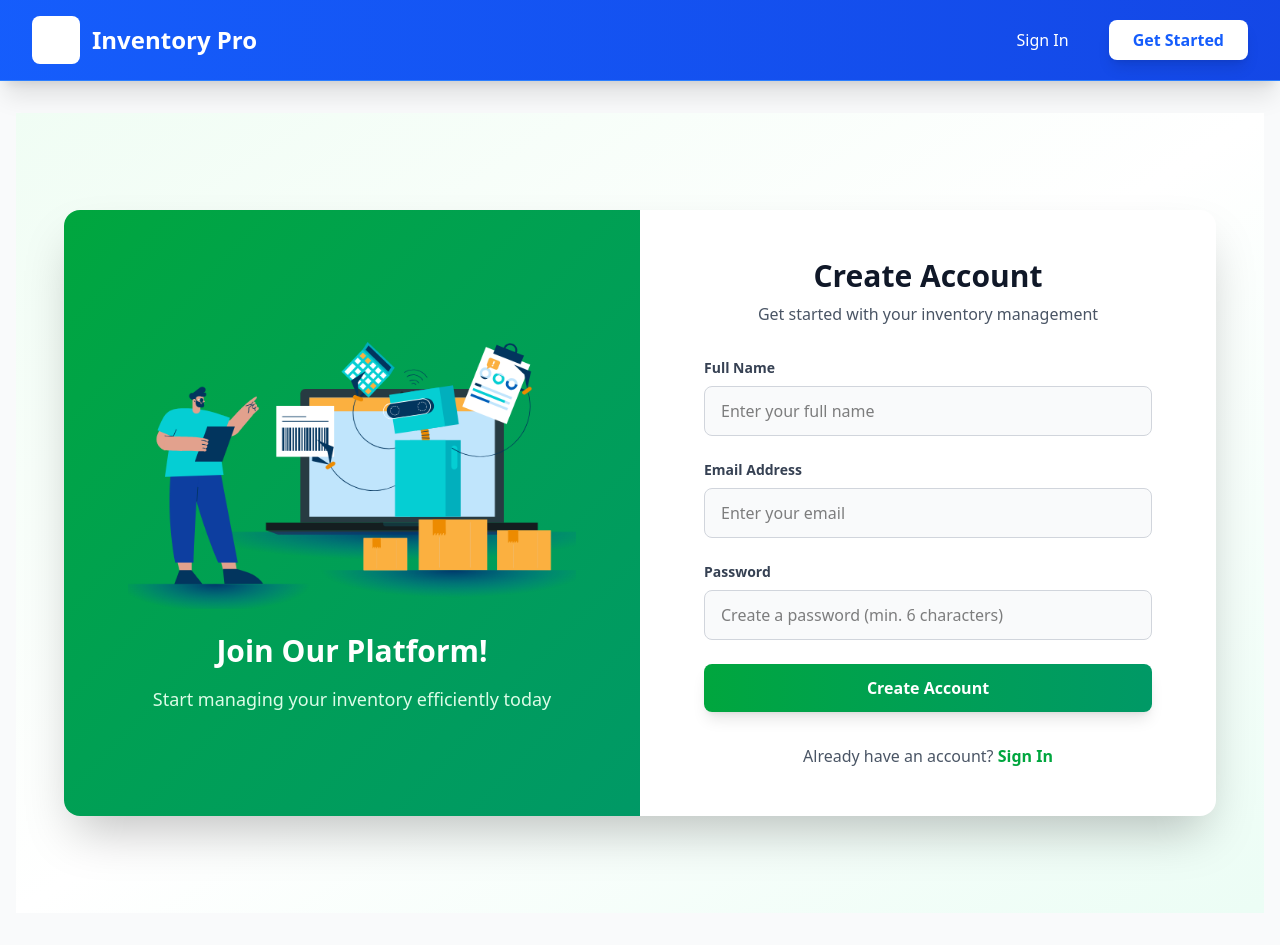
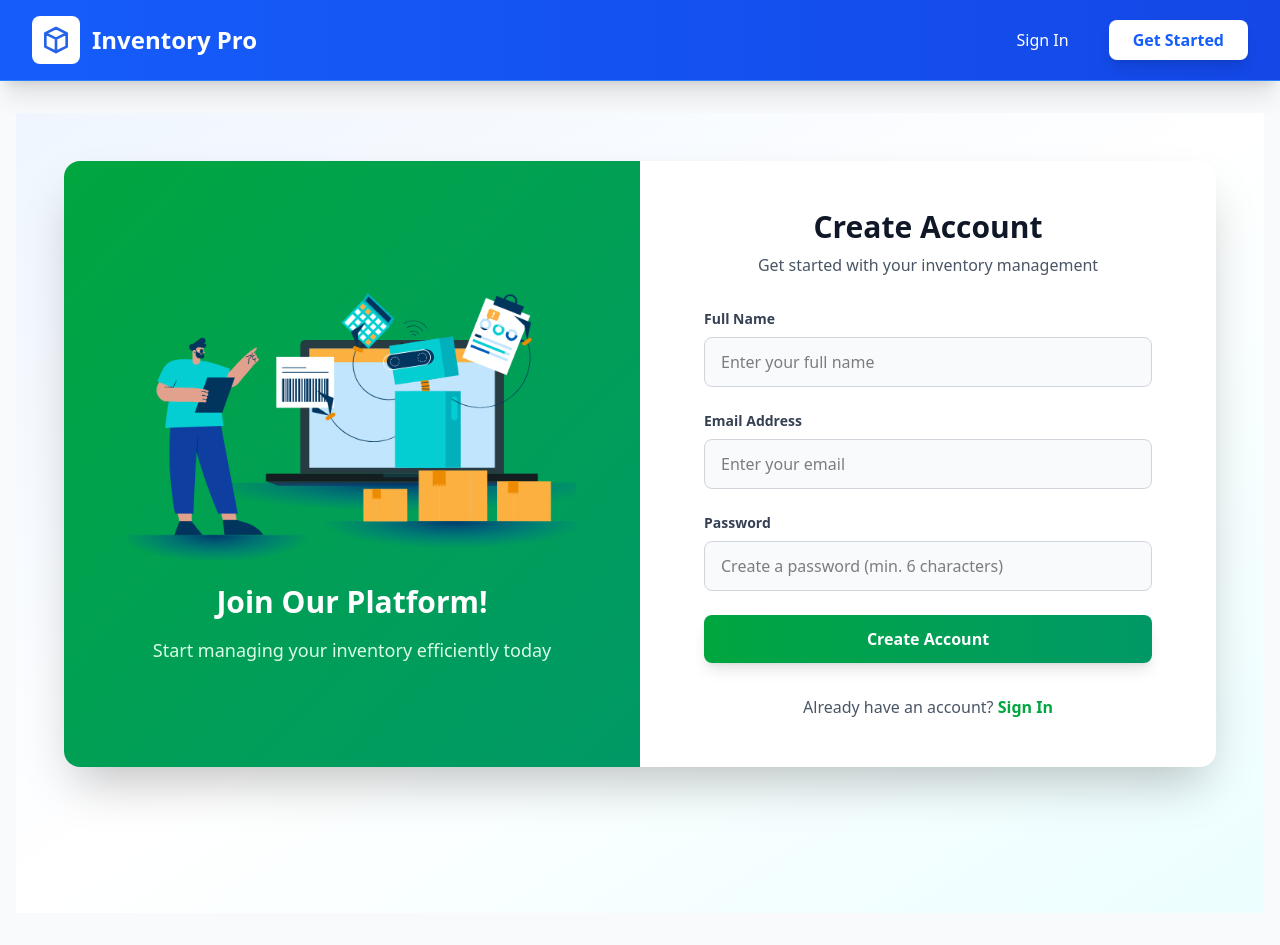
Before and after one commit to ArunRajasekaran48/Inventory-StockAlert-Tool, a React (Vite) app in the folder client/: page /signup in a window 1280 px wide. Built offline with nearby package versions, Linux system fonts and the light colour scheme.

Commit message:
Fixed colour issues

```diff
--- a/client/src/components/Navbar.jsx
+++ b/client/src/components/Navbar.jsx
@@ -39,7 +39,12 @@ const Navbar = () => {
           <div className="flex justify-between items-center py-4">
             <Link to="/" className="flex items-center space-x-3">
               <div className="bg-white bg-opacity-20 rounded-lg p-2">
-                <svg className="w-8 h-8 text-white" fill="none" stroke="currentColor" viewBox="0 0 24 24">
+                <svg
+                    className="w-8 h-8"
+                    fill="none"
+                    stroke="#2563eb"
+                    viewBox="0 0 24 24"
+                  >
                     <path
                       strokeLinecap="round"
                       strokeLinejoin="round"
@@ -54,7 +59,7 @@ const Navbar = () => {
             <div className="hidden md:flex space-x-6">
               <Link
                 to="/login"
-                className="text-white hover:text-blue-200 font-medium transition duration-200 px-4 py-2 rounded-lg hover:bg-white hover:bg-opacity-10"
+                className="text-white hover:text-blue-700 font-medium transition duration-200 px-4 py-2 rounded-lg hover:bg-white hover:bg-opacity-10"
               >
                 Sign In
               </Link>
--- a/client/src/pages/Login.jsx
+++ b/client/src/pages/Login.jsx
@@ -35,7 +35,7 @@ const Login = () => {
   }
 
   return (
-    <div class="min-h-screen bg-gradient-to-br from-blue-50 via-white to-cyan-50 flex justify-center pt-12 p-4">
+    <div className="min-h-screen bg-gradient-to-br from-blue-50 via-white to-cyan-50 flex justify-center pt-12 p-4">
       <div className="w-full max-w-6xl mx-auto">
         <div className="bg-white rounded-2xl shadow-2xl overflow-hidden">
           <div className="flex flex-col lg:flex-row">
--- a/client/src/pages/Signup.jsx
+++ b/client/src/pages/Signup.jsx
@@ -36,7 +36,7 @@ const Signup = () => {
   }
 
   return (
-    <div className="min-h-screen bg-gradient-to-br from-green-50 via-white to-emerald-50 flex items-center justify-center p-4">
+    <div className="min-h-screen bg-gradient-to-br from-blue-50 via-white to-cyan-50 flex justify-center pt-12 p-4">
       <div className="w-full max-w-6xl mx-auto">
         <div className="bg-white rounded-2xl shadow-2xl overflow-hidden">
           <div className="flex flex-col lg:flex-row">
```
Lines whose indentation alone changed are shown as unchanged.
